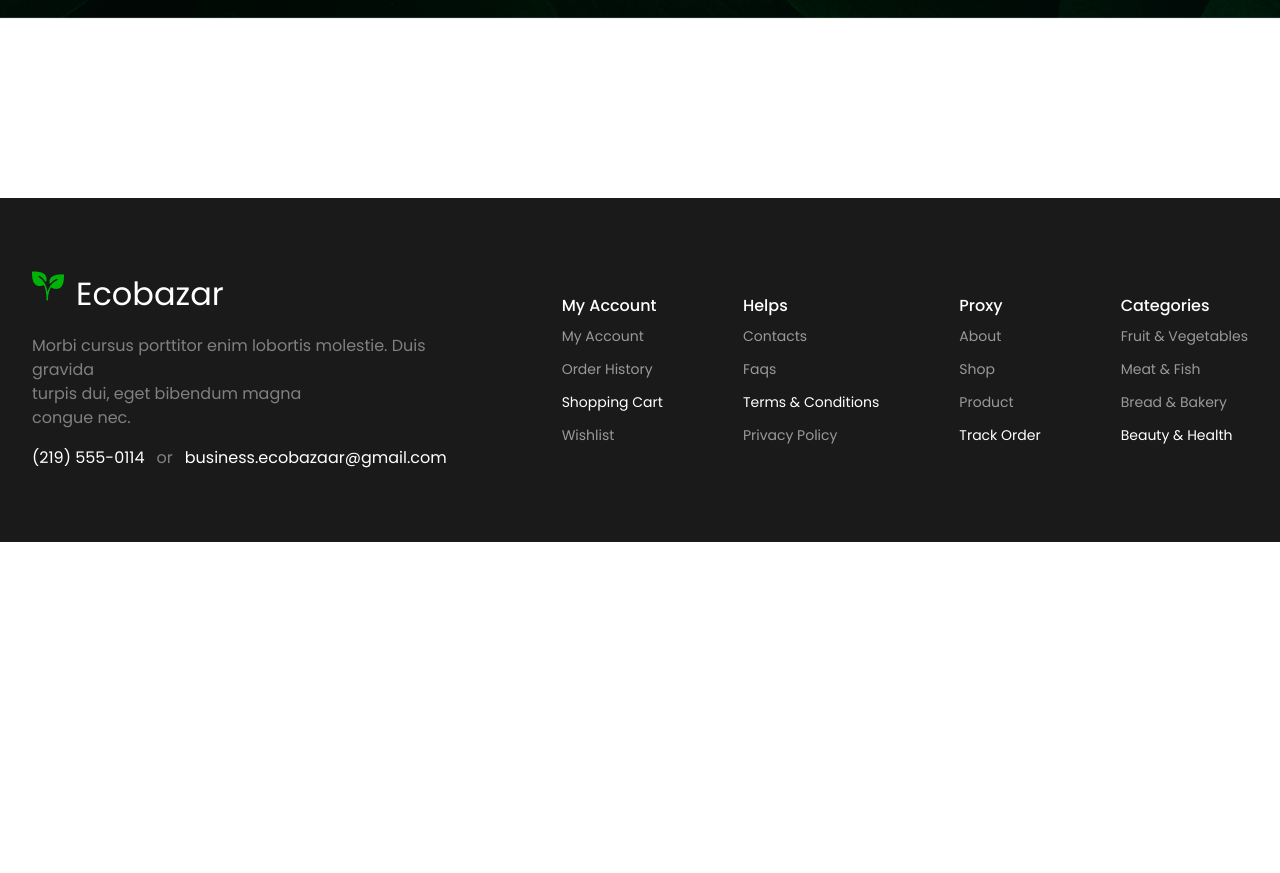
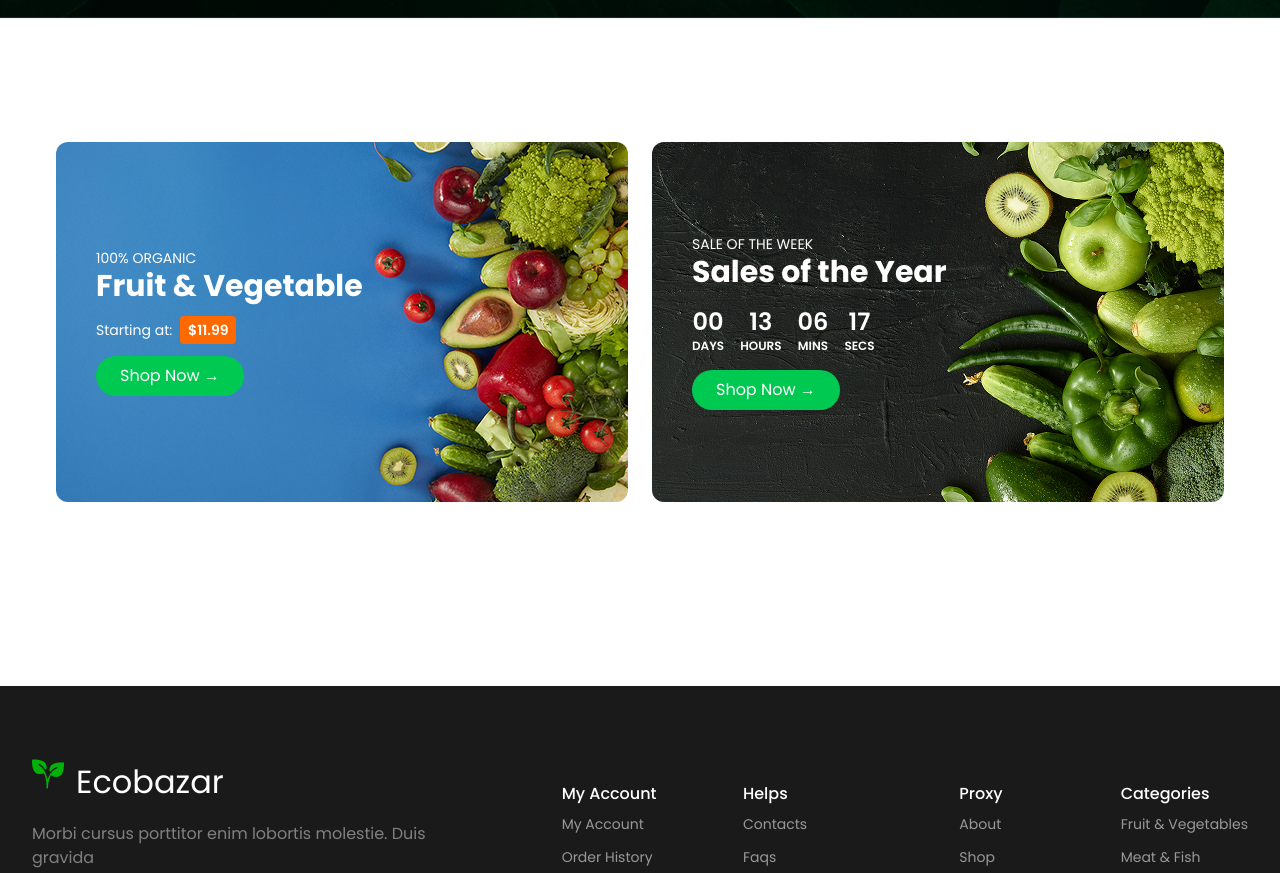
Before and after one commit to Tirtho-Ray/Eco-Bazar-Client, a React (Vite) app: page / in a window 1280 px wide. Shown: the part 2925-3798 px from the top of the page. Before the commit the page ends 3467 px from the top, so only its background shows below. Built offline with nearby package versions, Linux system fonts and the light colour scheme.

Commit message:
add offer and sell product

```diff
--- a/src/pages/Home/MainHomePage.jsx
+++ b/src/pages/Home/MainHomePage.jsx
@@ -6,6 +6,7 @@ import FeaturesProduct from "./FeaturesProduct";
 import TrustBlog from "./TrustBlog";
 import StatsCards from "./StatsCards";
 import Category from "./category";
+import OfferAndSell from "./OfferAndSell";
 
 const MainHomePage = () => {
   return (
@@ -15,12 +16,14 @@ const MainHomePage = () => {
         <InfoHome />
         <FeaturesProduct />
       </Container>
-       <Container>
+      <Container>
         <Category />
       </Container>
       <TrustBlog />
       <StatsCards />
-
+      <Container>
+        <OfferAndSell />
+      </Container>
     </div>
   );
 };
--- /dev/null
+++ b/src/pages/Home/OfferAndSell.jsx
@@ -0,0 +1,109 @@
+import React, { useEffect, useState } from "react";
+import img1 from "../../assets/offer/Image.png";
+import img2 from "../../assets/offer/Image2.png";
+
+const OfferAndSell = () => {
+  const getNextTargetDate = () => {
+    const now = new Date();
+    const target = new Date();
+
+    target.setHours(23, 59, 59, 0); // Set to 23:59:59
+
+    if (now > target) {
+      target.setDate(target.getDate() + 1);
+    }
+
+    return target;
+  };
+
+  const [targetDate, setTargetDate] = useState(getNextTargetDate());
+  const [timeLeft, setTimeLeft] = useState({
+    days: 0,
+    hours: 0,
+    minutes: 0,
+    seconds: 0,
+  });
+
+  useEffect(() => {
+    const interval = setInterval(() => {
+      const now = new Date();
+      const difference = targetDate - now;
+
+      if (difference <= 0) {
+        const nextTarget = getNextTargetDate();
+        setTargetDate(nextTarget);
+      } else {
+        const days = Math.floor(difference / (1000 * 60 * 60 * 24));
+        const hours = Math.floor((difference / (1000 * 60 * 60)) % 24);
+        const minutes = Math.floor((difference / 1000 / 60) % 60);
+        const seconds = Math.floor((difference / 1000) % 60);
+
+        setTimeLeft({ days, hours, minutes, seconds });
+      }
+    }, 1000);
+
+    return () => clearInterval(interval);
+  }, [targetDate]);
+
+  return (
+    <div className="flex gap-6 justify-center items-center p-6 mt-20">
+      <div
+        className="h-[360px] w-[648px] bg-cover bg-center rounded-xl text-white flex flex-col justify-center px-10"
+        style={{ backgroundImage: `url(${img1})` }}
+      >
+        <p className="text-sm uppercase">100% Organic</p>
+        <h2 className="text-3xl font-bold mb-4">Fruit & Vegetable</h2>
+        <p className="mb-4 text-sm">
+          Starting at:{" "}
+          <span className="bg-orange-500 px-2 py-1 rounded text-white font-semibold ml-1">
+            $11.99
+          </span>
+        </p>
+        <button className="bg-green-500 hover:bg-green-600 transition-all duration-200 text-white px-6 py-2 rounded-full w-max">
+          Shop Now →
+        </button>
+      </div>
+
+      <div
+        className="h-[360px] w-[648px] bg-cover bg-center rounded-xl text-white flex flex-col justify-center px-10"
+        style={{ backgroundImage: `url(${img2})` }}
+      >
+        <p className="text-sm uppercase">Sale of the Week</p>
+        <h2 className="text-3xl font-bold mb-4">Sales of the Year</h2>
+
+        <div className="flex gap-4 mb-4 text-center font-semibold text-white">
+          <div>
+            <div className="text-2xl">
+              {String(timeLeft.days).padStart(2, "0")}
+            </div>
+            <div className="text-xs">DAYS</div>
+          </div>
+          <div>
+            <div className="text-2xl">
+              {String(timeLeft.hours).padStart(2, "0")}
+            </div>
+            <div className="text-xs">HOURS</div>
+          </div>
+          <div>
+            <div className="text-2xl">
+              {String(timeLeft.minutes).padStart(2, "0")}
+            </div>
+            <div className="text-xs">MINS</div>
+          </div>
+          <div>
+            <div className="text-2xl">
+              {String(timeLeft.seconds).padStart(2, "0")}
+            </div>
+            <div className="text-xs">SECS</div>
+          </div>
+        </div>
+
+        <button className="bg-green-500 hover:bg-green-600 transition-all duration-200 text-white px-6 py-2 rounded-full w-max">
+          Shop Now →
+        </button>
+      </div>
+    </div>
+  );
+};
+
+export default OfferAndSell;
```
Also changed, not shown: src/assets/offer/Image.png (added), src/assets/offer/Image2.png (added).
